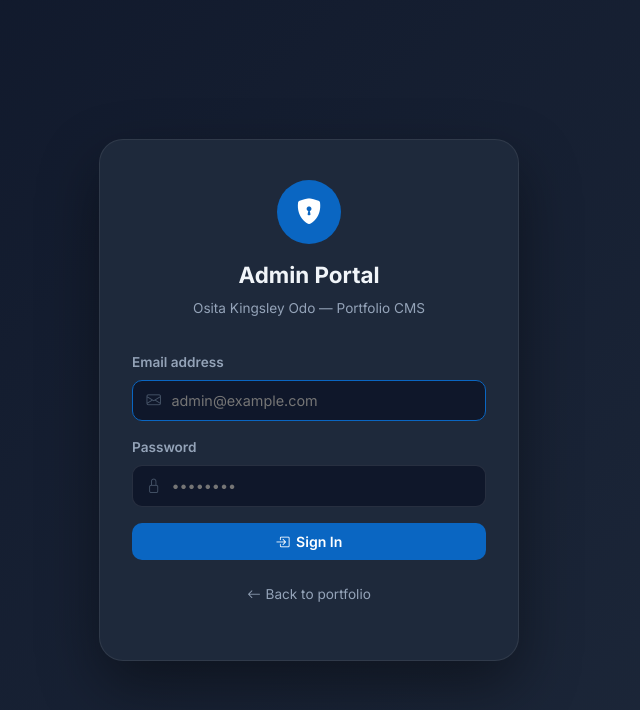
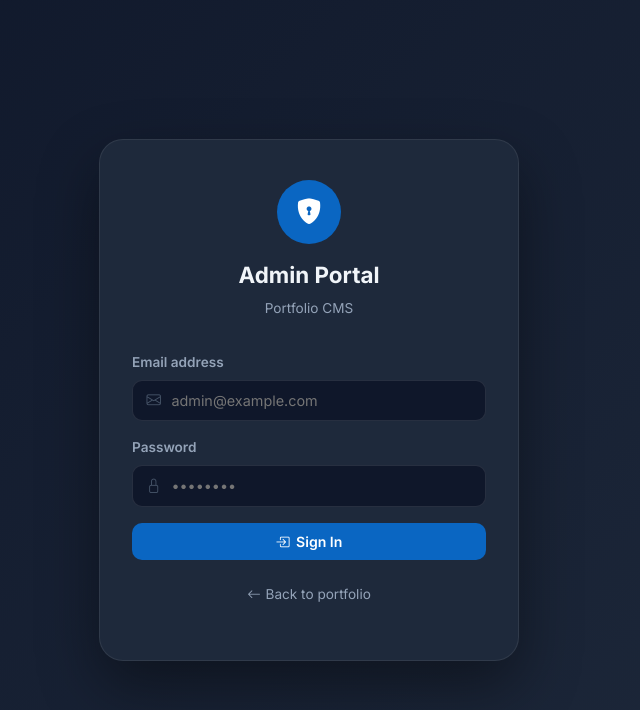
Before and after one commit to Desmond-chijioke/fullstack-portfolio-App, a React (Vite) app: page /admin/login in a window 1280 px wide. Shown: the top 710 px of the page, without its empty margins (331-971 px from the left). Built offline with nearby package versions, Linux system fonts and the light colour scheme.

Commit message:
reverted button for admin

```diff
--- a/src/Component/Header.jsx
+++ b/src/Component/Header.jsx
@@ -33,9 +33,9 @@ export const Header = () => {
           <Link className="nav-link" to="/education">Education</Link>
           <Link className="nav-link" to="/skills">Skills</Link>
           <Link className="nav-link primary" to="/contact">Contact</Link>
-          {/* <Link className="nav-link admin-nav-btn" to="/admin" title="Admin">
+          <Link className="nav-link admin-nav-btn" to="/admin" title="Admin">
             <i className="bi bi-shield-lock"></i>
-          </Link> */}
+          </Link>
         </nav>
       </div>
     </header>
--- a/src/admin/auth/Login.jsx
+++ b/src/admin/auth/Login.jsx
@@ -1,10 +1,10 @@
-import { useState } from "react";
+import { useState, useRef } from "react";
 import { useNavigate } from "react-router-dom";
 import { supabase } from "../../lib/supabase";
 
 export const Login = () => {
-  const [email, setEmail] = useState("");
-  const [password, setPassword] = useState("");
+  const emailRef = useRef(null);
+  const passwordRef = useRef(null);
   const [error, setError] = useState("");
   const [loading, setLoading] = useState(false);
   const navigate = useNavigate();
@@ -13,6 +13,17 @@ export const Login = () => {
     e.preventDefault();
     setError("");
     setLoading(true);
+
+    // Read directly from DOM refs — works even when browser autofill
+    // doesn't trigger React's onChange
+    const email = emailRef.current?.value?.trim();
+    const password = passwordRef.current?.value;
+
+    if (!email || !password) {
+      setError("Please enter your email and password.");
+      setLoading(false);
+      return;
+    }
 
     const { error: authError } = await supabase.auth.signInWithPassword({
       email,
@@ -36,7 +47,7 @@ export const Login = () => {
             <i className="bi bi-shield-lock-fill"></i>
           </div>
           <h1>Admin Portal</h1>
-          <p>Osita Kingsley Odo — Portfolio CMS</p>
+          <p>Portfolio CMS</p>
         </div>
 
         <form className="admin-login-form" onSubmit={handleLogin}>
@@ -52,13 +63,12 @@ export const Login = () => {
             <div className="admin-input-wrap">
               <i className="bi bi-envelope"></i>
               <input
+                ref={emailRef}
                 id="email"
                 type="email"
                 placeholder="admin@example.com"
-                value={email}
-                onChange={(e) => setEmail(e.target.value)}
                 required
-                autoFocus
+                autoComplete="email"
               />
             </div>
           </div>
@@ -68,12 +78,12 @@ export const Login = () => {
             <div className="admin-input-wrap">
               <i className="bi bi-lock"></i>
               <input
+                ref={passwordRef}
                 id="password"
                 type="password"
                 placeholder="••••••••"
-                value={password}
-                onChange={(e) => setPassword(e.target.value)}
                 required
+                autoComplete="current-password"
               />
             </div>
           </div>
```
Also changed, not shown: vercel.json (added).
